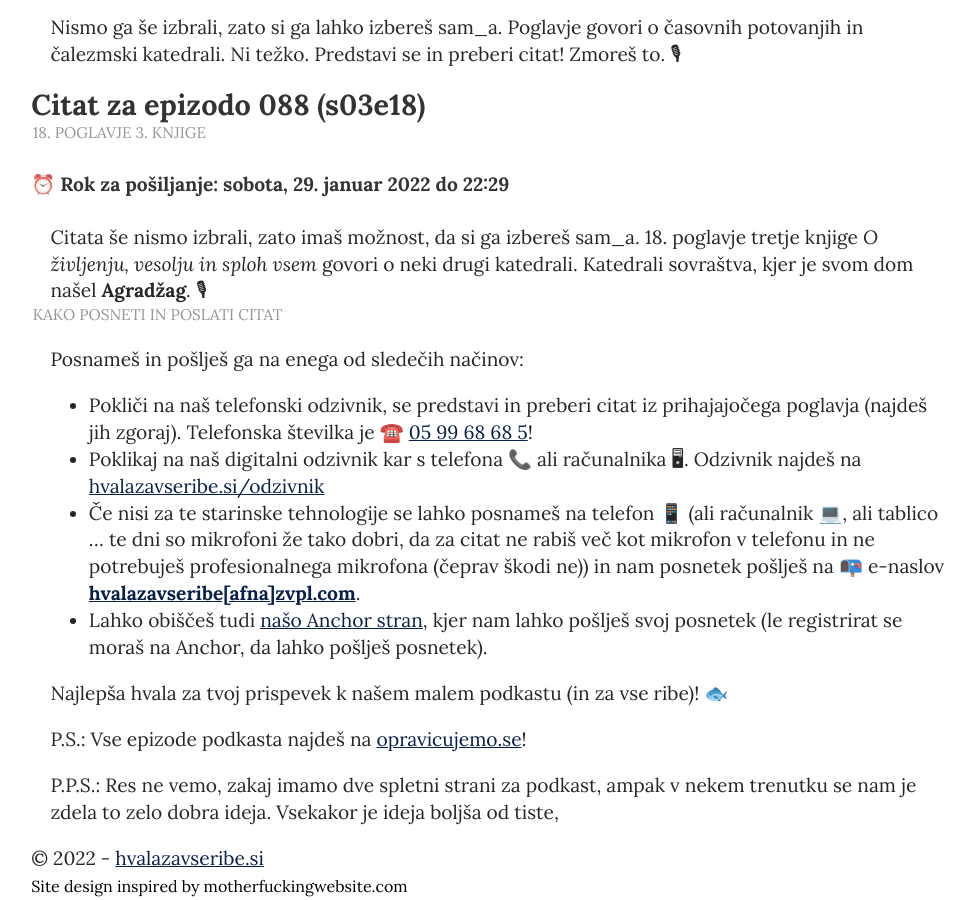
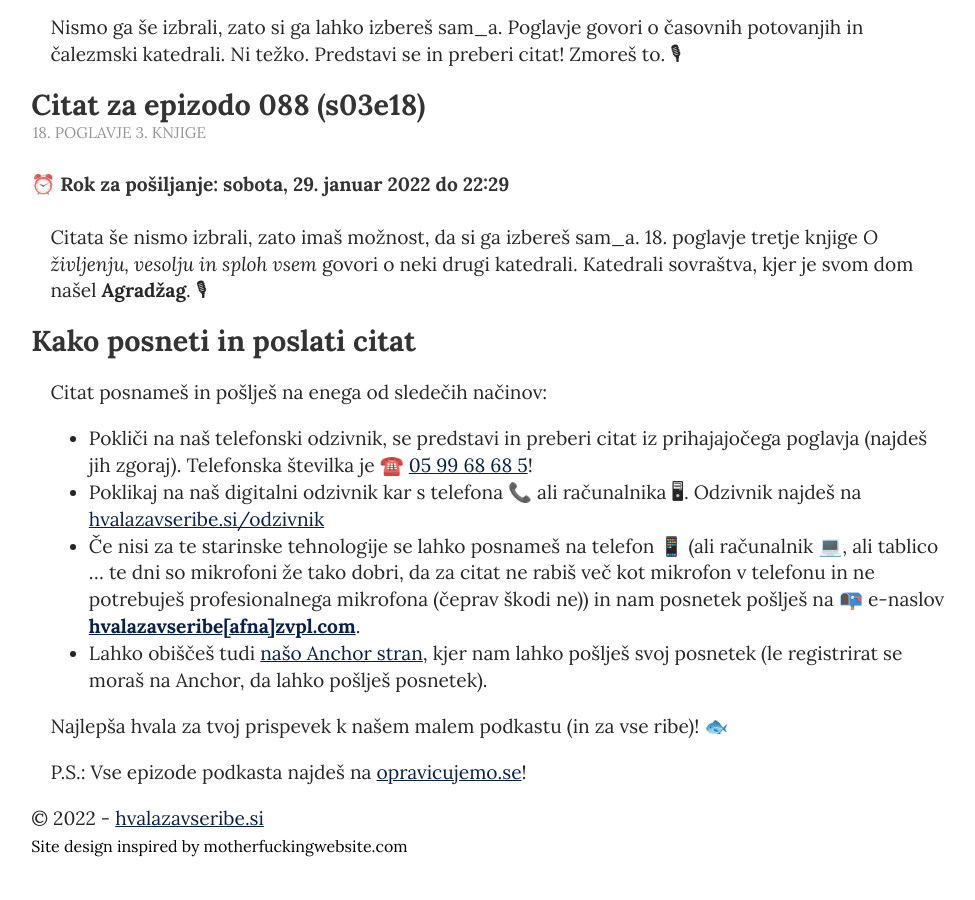
Before and after one commit to hvalazavseribe/hvalazavseribe.github.io, a Jekyll site: the page built from citat.md, in a window 1280 px wide and 900 px high, scrolled down 1386 px. Shown: the whole window, without its empty margins (148-1123 px from the left). Built offline with Jekyll 4.4.1, drawn with Linux system fonts in a browser that asks for light colours; after the commit the page ends 2246 px from its top, so only the background shows below that; some of the changed text lies outside the part shown.

Commit message:
Citat spet.

```diff
--- a/citat.md
+++ b/citat.md
@@ -12,7 +12,7 @@ Zdravo! Hvala, ker razmišljaš o tem, da bi prebral-a citat za naš mali podkas
 
 Enostavno je. Posnameš se in pošlješ citat.
 
-Predstavi se, če želiš, povej kaj o sebi, (kje se te dobi na internetu, ...) in preberi citat. 📖
+Predstavi se, če želiš, povej kaj o sebi, (kje si na internetu, ...) in preberi citat. 📖
 
 Citat prosim pošlji na brezplačni telefonski odzivnik ☎️ <a href="tel:059968685" target="_blank" rel="noopener noreferrer">05 99 68 68 5</a> ali na naš <a href="https://hvalazavseribe.si/odzivnik/">digitalni telefonski odzivnik</a>! Hvala! 📞🙏! Več informacij, kako posneti in poslati citat pa na dnu strani.
 
@@ -62,9 +62,9 @@ Nismo ga še izbrali, zato si ga lahko izbereš sam_a. Poglavje govori o časovn
 
 Citata še nismo izbrali, zato imaš možnost, da si ga izbereš sam_a. 18. poglavje tretje knjige _O življenju, vesolju in sploh vsem_ govori o neki drugi katedrali. Katedrali sovraštva, kjer je svom dom našel **Agradžag**. 🎙
 
-### Kako posneti in poslati citat
+## Kako posneti in poslati citat
 
-Posnameš in pošlješ ga na enega od sledečih načinov:
+Citat posnameš in pošlješ na enega od sledečih načinov:
 
 - Pokliči na naš telefonski odzivnik, se predstavi in preberi citat iz prihajajočega poglavja (najdeš jih zgoraj). Telefonska številka je ☎️ <a href="tel:059968685" target="_blank" rel="noopener noreferrer">05 99 68 68 5</a>!
 - Poklikaj na naš digitalni odzivnik kar s telefona 📞 ali računalnika 🖥. Odzivnik najdeš na <a href="https://hvalazavseribe.si/odzivnik/" target="_blank">hvalazavseribe.si/odzivnik</a>
@@ -74,5 +74,3 @@ Posnameš in pošlješ ga na enega od sledečih načinov:
 Najlepša hvala za tvoj prispevek k našem malem podkastu (in za vse ribe)! 🐟
 
 P.S.: Vse epizode podkasta najdeš na [opravicujemo.se](https://opravicujemo.se/)!
-
-P.P.S.: Res ne vemo, zakaj imamo dve spletni strani za podkast, ampak v nekem trenutku se nam je zdela to zelo dobra ideja. Vsekakor je ideja boljša od tiste,
```
